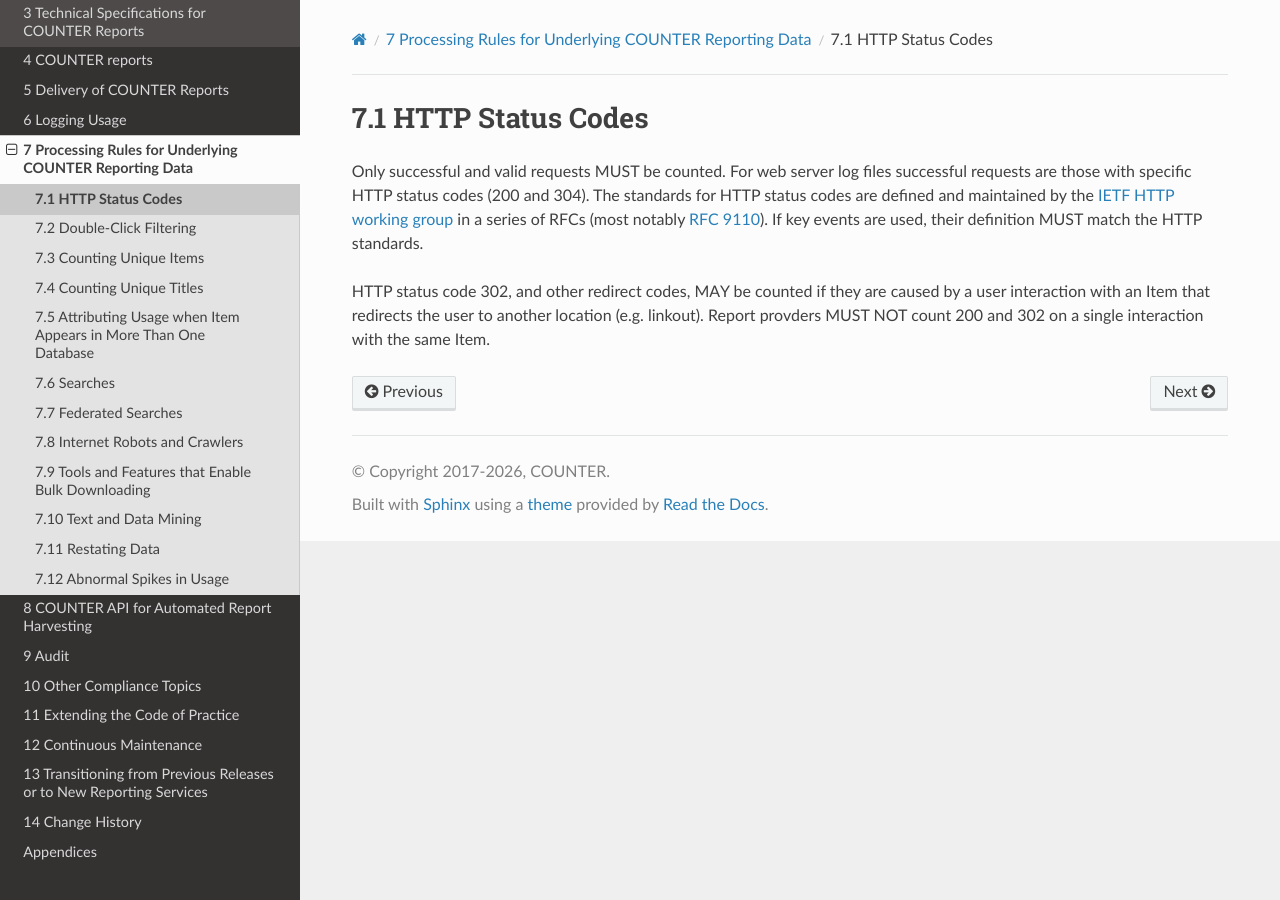
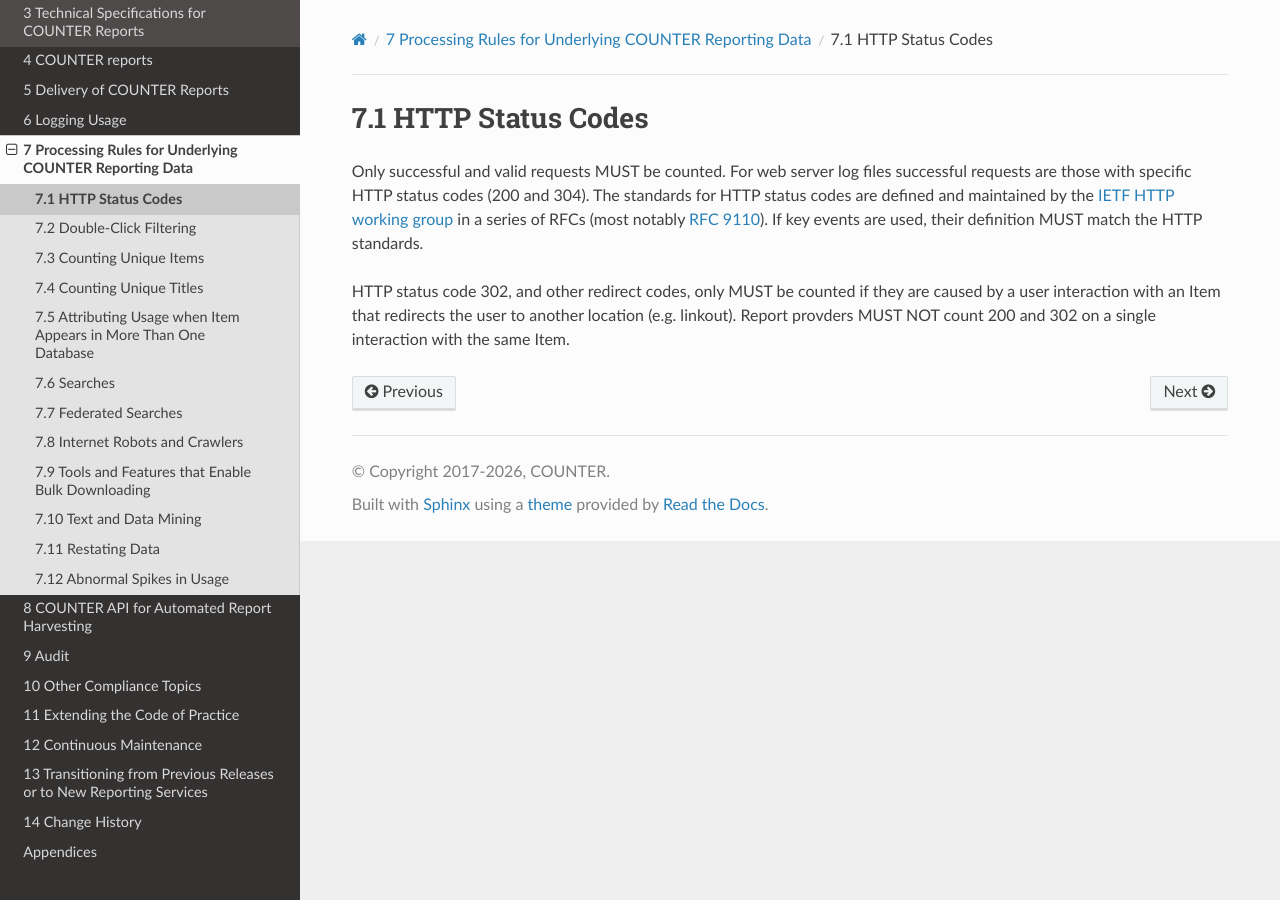
Before and after one commit to Project-Counter/cop5, a Sphinx documentation site: the page built from source/07-processing/01-http-status-codes.rst, in a window 1280 px wide. Built offline with Sphinx 7.4.7 and the Read the Docs theme 3.1.0, drawn with Linux system fonts in a browser that asks for light colours.

Commit message:
Update 01-http-status-codes.rst
only MUST requirement for redirects

```diff
--- a/source/07-processing/01-http-status-codes.rst
+++ b/source/07-processing/01-http-status-codes.rst
@@ -7,4 +7,4 @@
 
 Only successful and valid requests MUST be counted. For web server log files successful requests are those with specific HTTP status codes (200 and 304). The standards for HTTP status codes are defined and maintained by the `IETF HTTP working group <https://datatracker.ietf.org/wg/httpbis/documents/>`_ in a series of RFCs (most notably `RFC 9110 <https://www.rfc-editor.org/rfc/rfc9110.html>`_). If key events are used, their definition MUST match the HTTP standards.
 
-HTTP status code 302, and other redirect codes, MAY be counted if they are caused by a user interaction with an Item that redirects the user to another location (e.g. linkout). Report provders MUST NOT count 200 and 302 on a single interaction with the same Item.
+HTTP status code 302, and other redirect codes, only MUST be counted if they are caused by a user interaction with an Item that redirects the user to another location (e.g. linkout). Report provders MUST NOT count 200 and 302 on a single interaction with the same Item.
```
